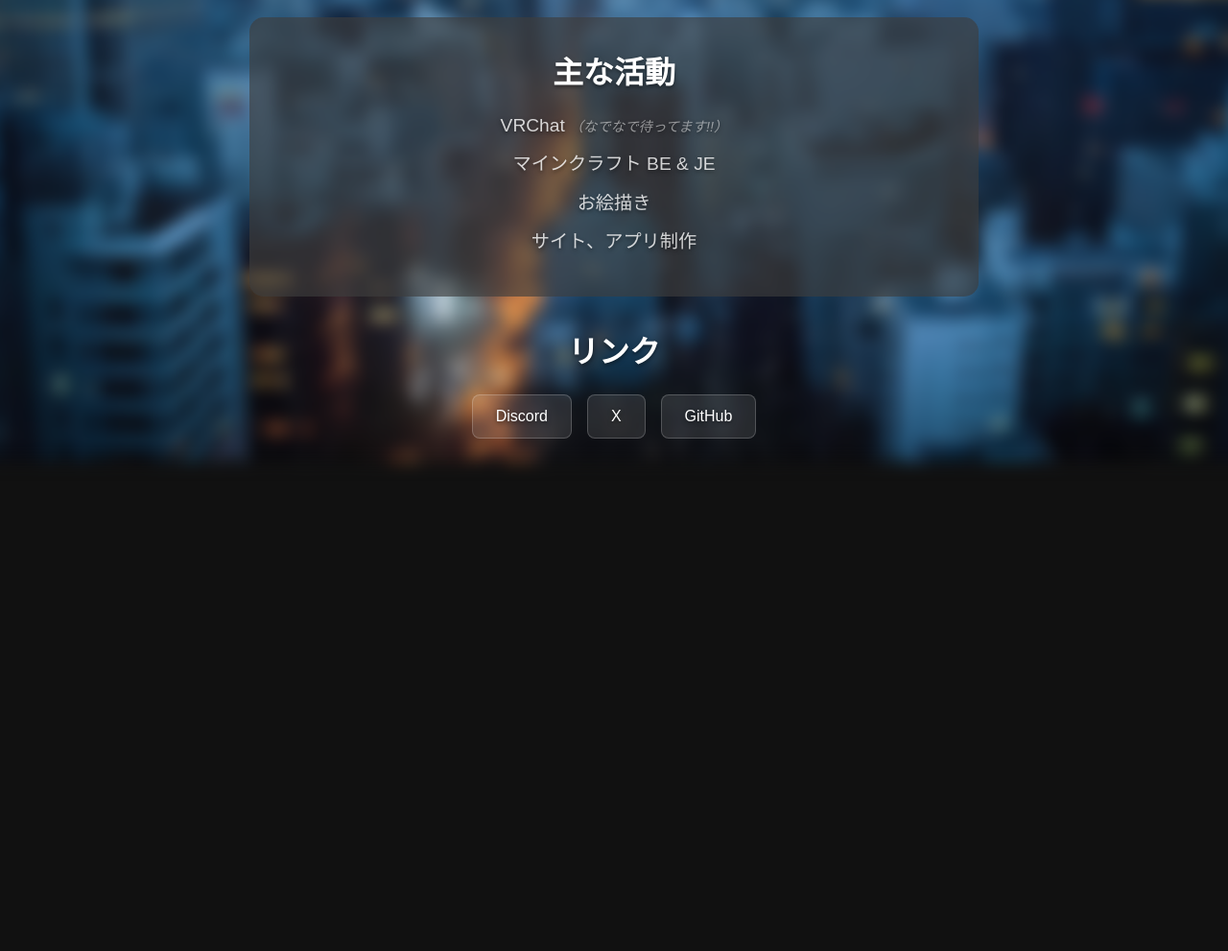
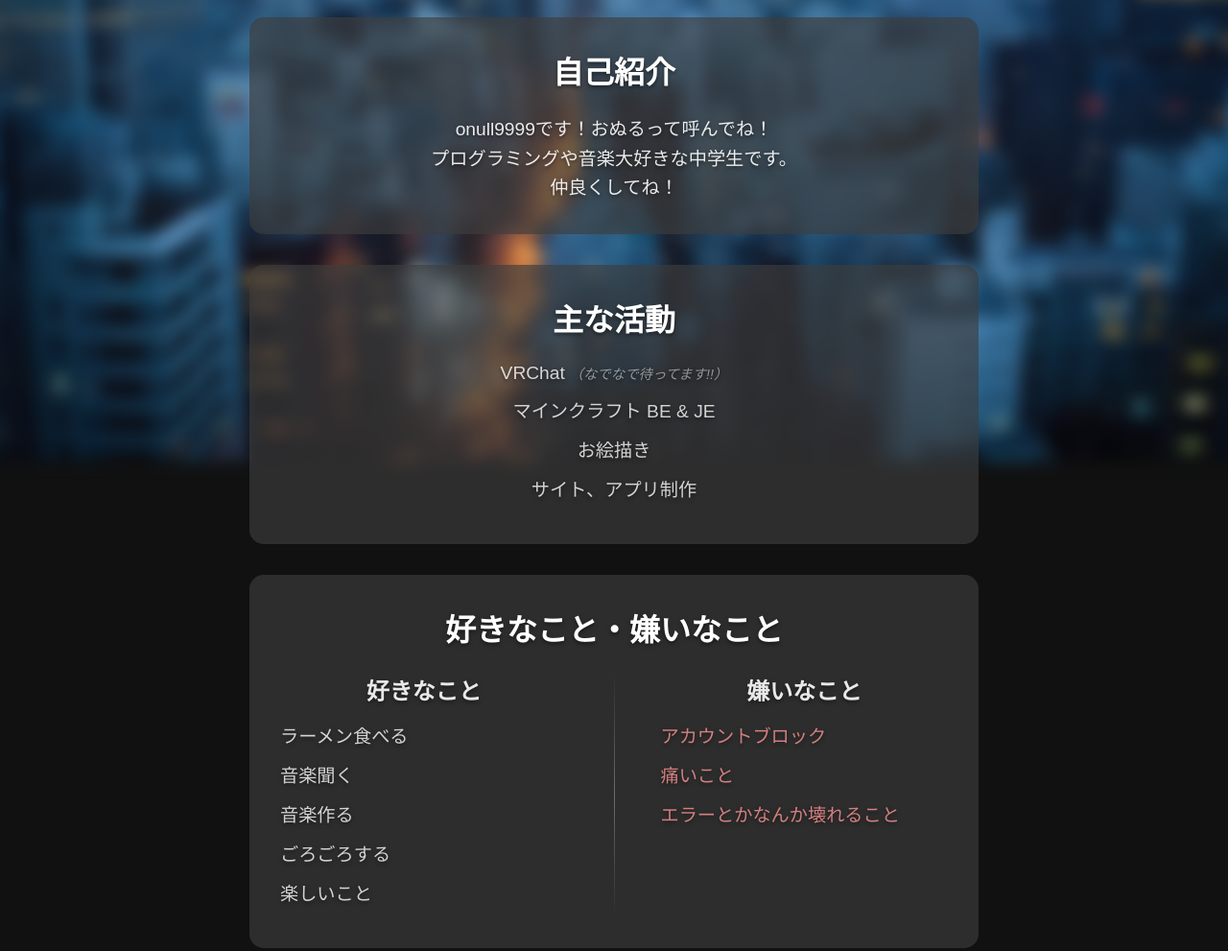
Before and after one commit to onull9999/me, a plain HTML site: page index.html in a window 1280 px wide. Shown: the part 360-1351 px from the top of the page at 96% size. Before the commit the page ends 917 px from the top, so only its background shows below. Drawn offline with Linux system fonts and the light colour scheme.

Commit message:
Update index.html

```diff
--- a/index.html
+++ b/index.html
@@ -74,7 +74,7 @@
             box-shadow: 0 4px 8px rgba(0, 0, 0, 0.3);
         }
 
-        .activities {
+        .section-box {
             position: relative;
             margin: 2rem 0;
             padding: 2rem;
@@ -83,7 +83,7 @@
             backdrop-filter: blur(5px);
         }
 
-        .activities::before {
+        .section-box::before {
             content: "";
             position: absolute;
             bottom: 0;
@@ -100,11 +100,18 @@
             margin-bottom: 1.5rem;
         }
 
-        .activity-list {
+        .introduction-text {
+            font-size: 1.2rem;
+            line-height: 1.6;
+            color: rgba(255, 255, 255, 0.9);
+            text-align: center;
+        }
+
+        .item-list {
             list-style: none;
         }
 
-        .activity-list li {
+        .item-list li {
             margin: 0.8rem 0;
             font-size: 1.2rem;
             color: rgba(255, 255, 255, 0.8);
@@ -115,6 +122,37 @@
             color: rgba(255, 255, 255, 0.5);
             font-style: italic;
             margin-left: 0.3rem;
+        }
+
+        .likes-dislikes-container {
+            display: flex;
+            justify-content: space-between;
+            gap: 2rem;
+        }
+
+        .likes-section, .dislikes-section {
+            flex: 1;
+            text-align: left;
+        }
+
+        .divider {
+            width: 1px;
+            background: linear-gradient(to bottom,
+                        transparent,
+                        rgba(255, 255, 255, 0.3),
+                        transparent);
+            margin: 0 1rem;
+        }
+
+        .section-title {
+            font-size: 1.5rem;
+            margin-bottom: 1rem;
+            color: rgba(255, 255, 255, 0.9);
+            text-align: center;
+        }
+
+        .dislikes-list li {
+            color: rgba(255, 150, 150, 0.8);
         }
 
         .links {
@@ -156,8 +194,23 @@
                 padding: 15px;
             }
 
-            .activities {
+            .section-box {
                 padding: 1.5rem;
+            }
+
+            .introduction-text {
+                font-size: 1.1rem;
+            }
+
+            .likes-dislikes-container {
+                flex-direction: column;
+                gap: 1rem;
+            }
+
+            .divider {
+                width: 100%;
+                height: 1px;
+                margin: 1rem 0;
             }
         }
     </style>
@@ -168,9 +221,19 @@
         <h1>onull9999</h1>
         <img src="me.png" alt="Profile Image" class="profile-image">
 
-        <div class="activities">
+        <!-- 自己紹介セクション追加 -->
+        <div class="section-box">
+            <h2>自己紹介</h2>
+            <p class="introduction-text">
+                onull9999です！おぬるって呼んでね！<br>
+                プログラミングや音楽大好きな中学生です。<br>
+                仲良くしてね！
+            </p>
+        </div>
+
+        <div class="section-box">
             <h2>主な活動</h2>
-            <ul class="activity-list">
+            <ul class="item-list">
                 <li>VRChat<span class="petting-text">（なでなで待ってます!!）</span></li>
                 <li>マインクラフト BE & JE</li>
                 <li>お絵描き</li>
@@ -178,11 +241,38 @@
             </ul>
         </div>
 
+        <div class="section-box">
+            <h2>好きなこと・嫌いなこと</h2>
+            <div class="likes-dislikes-container">
+                <div class="likes-section">
+                    <h3 class="section-title">好きなこと</h3>
+                    <ul class="item-list">
+                        <li>ラーメン食べる</li>
+                        <li>音楽聞く</li>
+                        <li>音楽作る</li>
+                        <li>ごろごろする</li>
+                        <li>楽しいこと</li>
+                    </ul>
+                </div>
+
+                <div class="divider"></div>
+
+                <div class="dislikes-section">
+                    <h3 class="section-title">嫌いなこと</h3>
+                    <ul class="item-list dislikes-list">
+                        <li>アカウントブロック</li>
+                        <li>痛いこと</li>
+                        <li>エラーとかなんか壊れること</li>
+                    </ul>
+                </div>
+            </div>
+        </div>
+
         <div class="links">
             <h2>リンク</h2>
             <div class="link-buttons">
                 <a href="https://discord.com/" class="link-button" target="_blank">Discord</a>
-                <a href="https://twitter.com/" class="link-button" target="_blank">X</a>
+                <a href="https://x.com/onull9999" class="link-button" target="_blank">X</a>
                 <a href="https://github.com/onull9999" class="link-button" target="_blank">GitHub</a>
             </div>
         </div>
```
